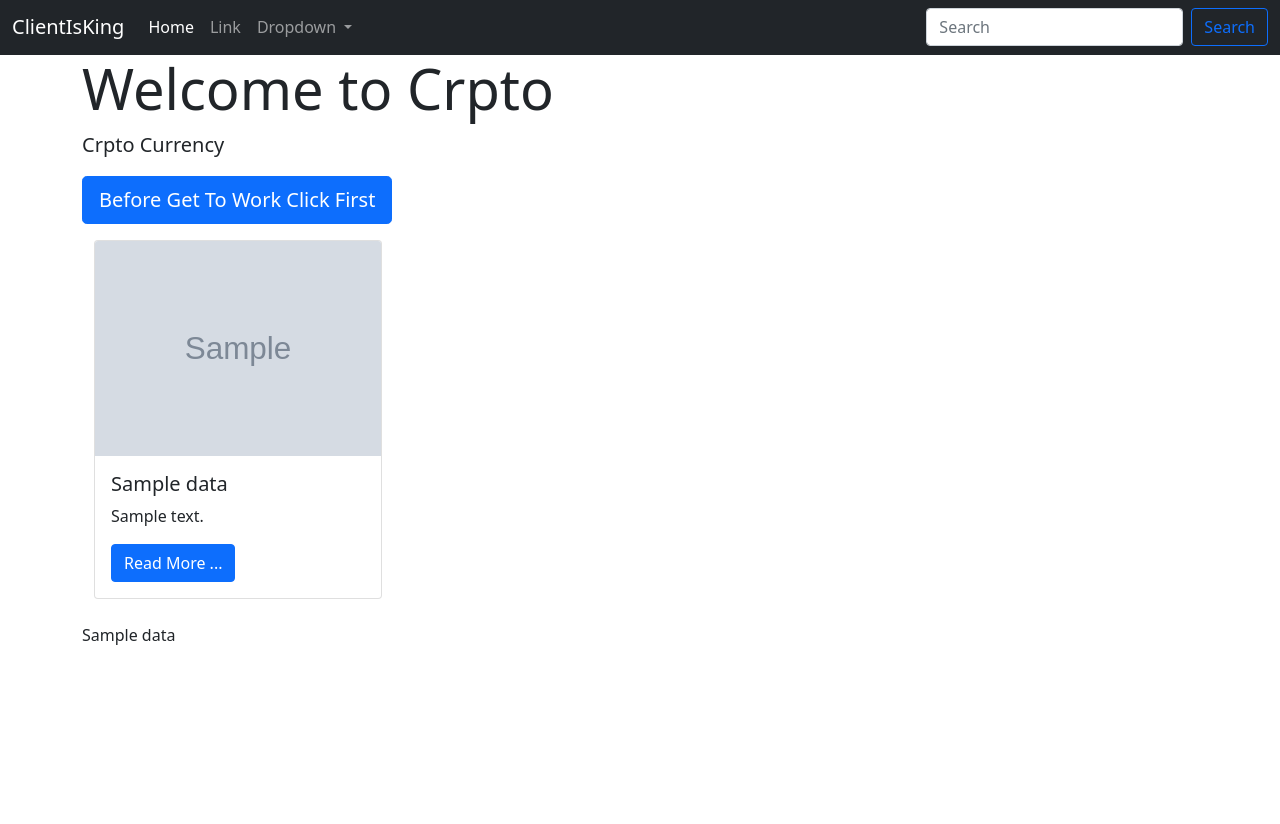
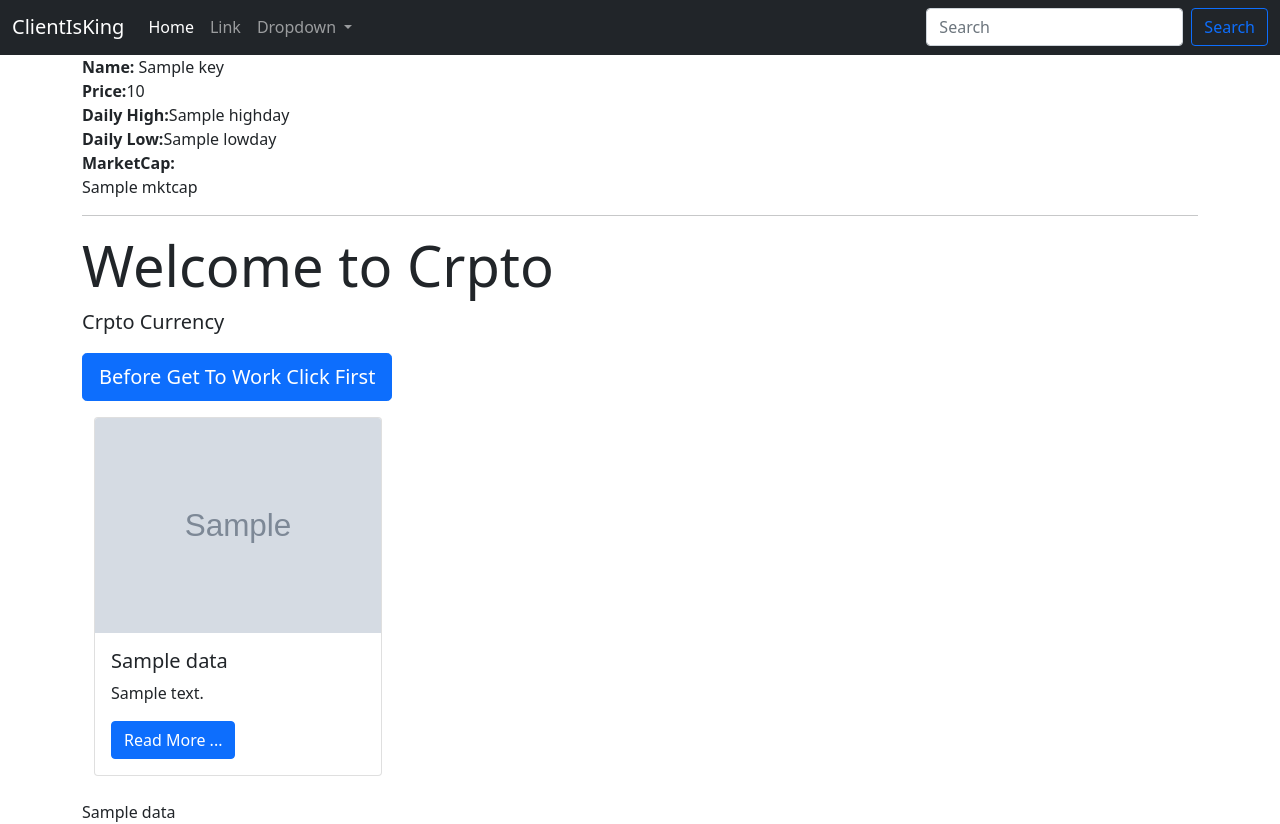
Before and after one commit to ans9611/STOCK-CRYPTO-TRADING-ADVISOR-SERVER, a Django app: template crypto/templates/home.html in a window 1280 px wide. Shown: the part 25-849 px from the top of the page. Before the commit the page ends 670 px from the top, so only its background shows below. Run offline with Django 3.2, Linux system fonts and the light colour scheme; the template is opened without the code that fills it: most values are stand-ins (such as "Sample title", 1, 10 or a date in 2020); grey boxes marked "Sample" are stand-in pictures.

Commit message:
added live price of Crypto

```diff
--- a/crypto/templates/home.html
+++ b/crypto/templates/home.html
@@ -1,6 +1,15 @@
 {% extends 'base.html' %}
 
 {% block content %}
+<!-- loop through key and values of price.Display's dictionary -->
+{% for key,value in price.DISPLAY.items %}
+  <strong>Name: </strong>{{ key }}<br/>
+  <strong>Price:</strong>{{ value.USD.PRICE}}<br />
+  <strong>Daily High:</strong>{{ value.USD.HIGHDAY }}<br />
+  <strong>Daily Low:</strong>{{ value.USD.LOWDAY }}<br />
+  <strong>MarketCap:</strong><br />{{ value.USD.MKTCAP }}
+  <hr>
+{% endfor %}
 
 <!-- //created employer's homepage -->
 <div class="jumbotron">
```
Also changed, not shown: crypto/views.py (+7 -1 lines).
